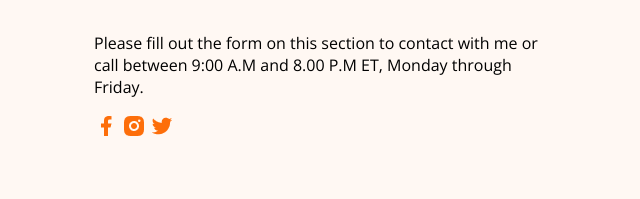
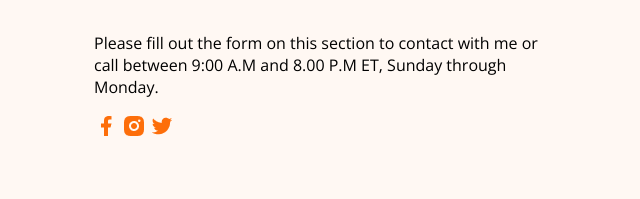
Before and after one commit to Hassan-Muhammad-Istiak/web-developer-portfolio, a plain HTML site: page index.html in a window 1280 px wide. Shown: the part 3497-3696 px from the top of the page, 44-684 px from the left. Drawn offline with nearby package versions, Linux system fonts and the light colour scheme.

Commit message:
updated time

```diff
--- a/index.html
+++ b/index.html
@@ -157,7 +157,7 @@
     <footer class="secondary-background">
         <div class="footer-column">
             <h3 class="section-title">Lets Connect</h3>
-            <p>Please fill out the form on this section to contact with me or call between 9:00 A.M and 8.00 P.M ET, Monday through Friday.</p>
+            <p>Please fill out the form on this section to contact with me or call between 9:00 A.M and 8.00 P.M ET, Sunday through Monday.</p>
             <div>
                 <a href=""><img src="images/icons/facebook.png" alt=""></a>
                 <a href=""><img src="images/icons/insta.png" alt=""></a>
```
